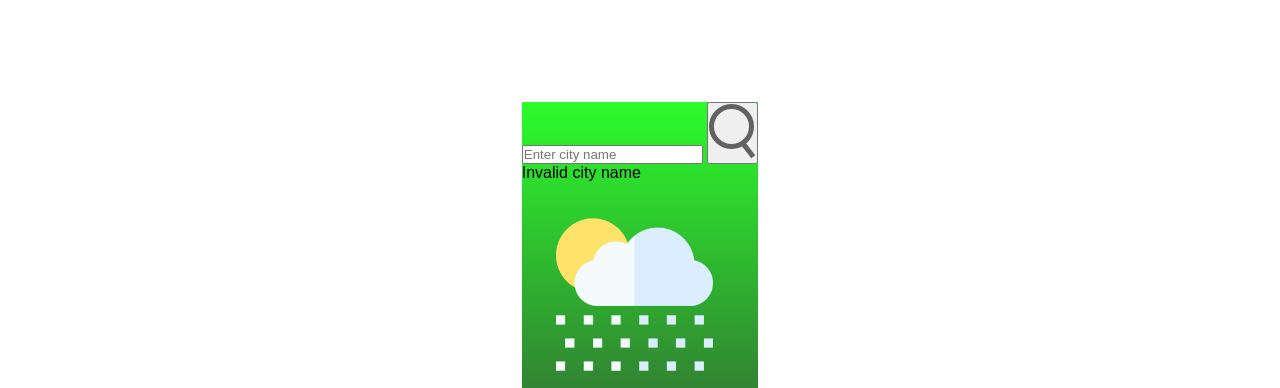
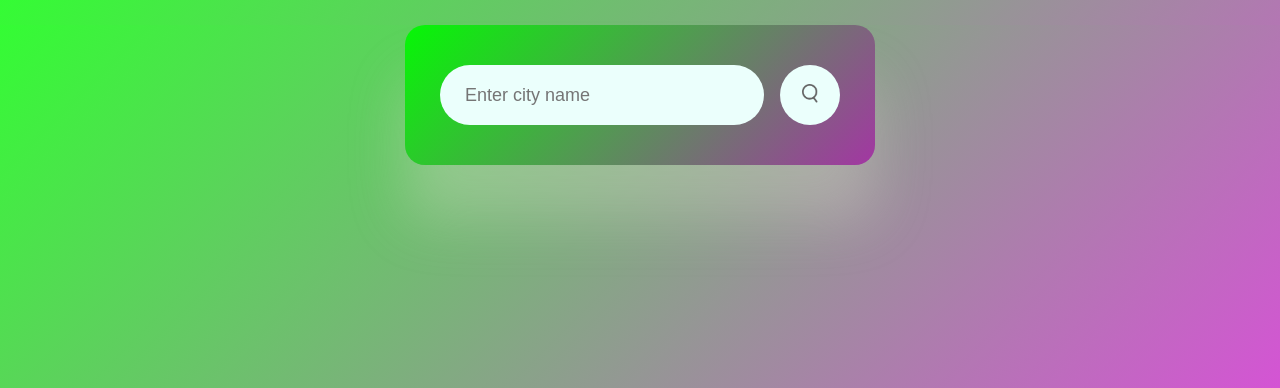
Before and after one commit to Kunalsharma1407/weather-app, a plain HTML site: page index.html in a window 1280 px wide. Shown: the top 388 px of the page. Drawn offline with Linux system fonts and the light colour scheme.

Commit message:
updating style

```diff
--- a/index.html
+++ b/index.html
@@ -7,7 +7,6 @@
     <link rel="stylesheet" href="style.css" />
   </head>
   <body>
-  <div class="container">
     <div class="card">
       <div class="search">
         <input type="text" placeholder="Enter city name" spellcheck="false" />
@@ -38,7 +37,7 @@
         </div>
       </div>
     </div>
-  </div>
+
 
     <script type="text/javascript" src="./app.js"></script>
 </script>
--- a/style.css
+++ b/style.css
@@ -5,16 +5,105 @@
     font-family:'Poppins', sans-serif;
 }
 
-.container{
-    height: 100vh;
+html,body{
+    padding: 0;
+    margin: 0;
+    width: 100%;
+    height: 100%;
+    background-repeat: no-repeat;
+    background: linear-gradient(135deg,rgb(52, 252, 52), rgb(255, 39, 255));
+}
+
+/* .container{
     display: flex;
     align-items: center;
     justify-content: center;
+} */
+
+.card{
+    box-shadow: rgba(250, 230, 230, 0.25) 0px 54px 55px;
+    background: linear-gradient(135deg,rgb(5, 248, 5), rgb(163, 54, 163));
+    background-repeat: no-repeat;
+    max-width: 470px;
+    width: 90%;
+    color: #fff;
+    margin: 25px auto 0;
+    border-radius: 20px;
+    padding: 40px 35px;
+    text-align: center;
 }
 
-.card{
-    background: linear-gradient(rgb(43, 252, 43), rgb(56, 2, 56));
+.search{
+    width: 100%;
     display: flex;
-    flex-direction: column;
-    width: ;
+    align-items: center;
+    justify-content: space-between;
 }
+
+.search input{
+    border: 0;
+    outline: 0;
+    color:#555;
+    height: 60px;
+    border-radius: 30px;
+    background: #ebfffc;
+    flex: 1;
+    margin-right: 16px;
+    font-size: 18px;
+    padding: 10px 25px;
+}
+
+.search button{
+    border: 0;
+    background: #ebfffc;
+    width: 60px;
+    height: 60px;
+    cursor: pointer;
+    border-radius: 50%;
+}
+
+.search button img{
+    width: 1rem;
+}
+
+.error{
+    display: none;
+}
+
+.details{
+    display: flex;
+    align-items: center;
+    justify-content: space-between;
+    padding: 0 20px;
+    margin: 25px
+}
+.weather h1{
+    font-size: 60px;
+    font-weight: 500;
+}
+
+.weather h2{
+    font-size: 45px;
+    font-weight: 400;
+    margin-top: -10px;
+}
+
+.col{
+    display: flex;
+    align-items: center;
+    text-align: center;
+}
+
+.col img{
+    width: 40px;
+    margin-right:  10px;
+}
+
+.humidity, .wind{
+    font-size: 29px;
+    margin-top: 6px;
+}
+
+.weather{
+    display:none;
+}
```
